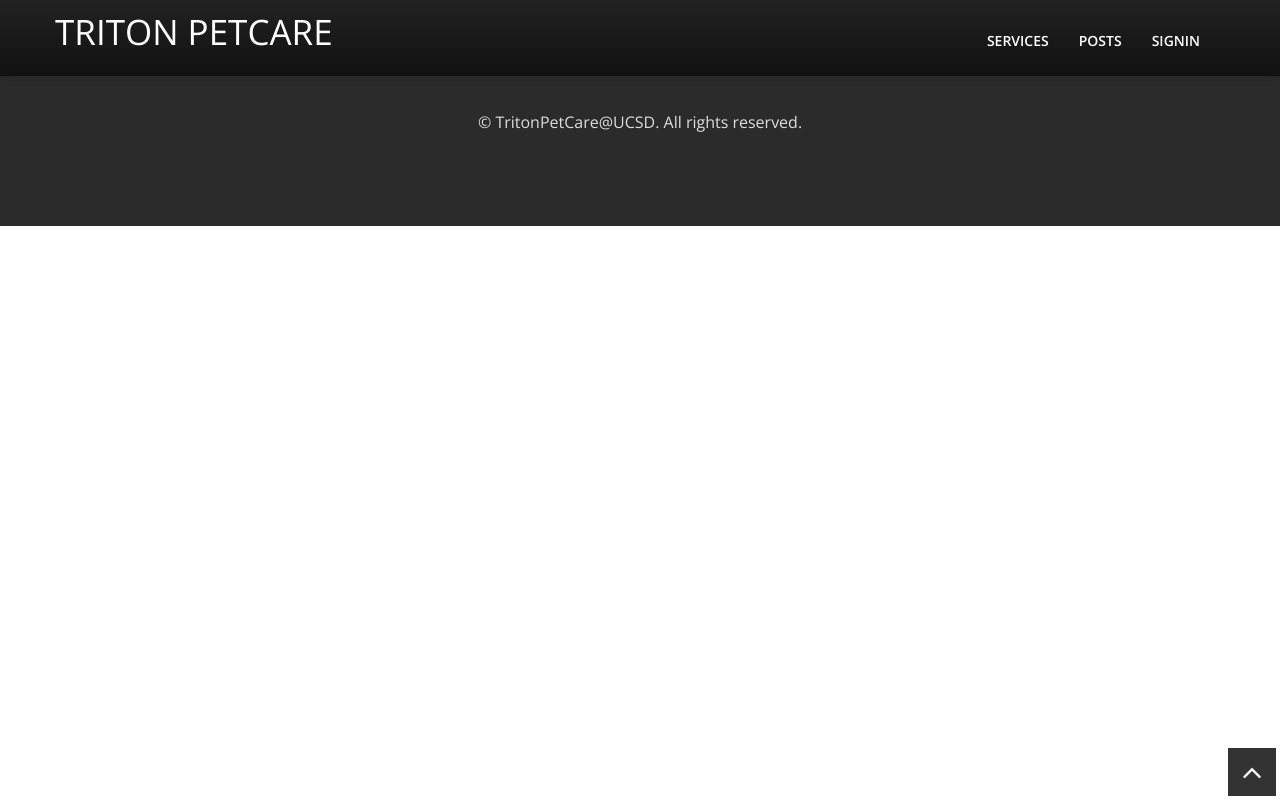
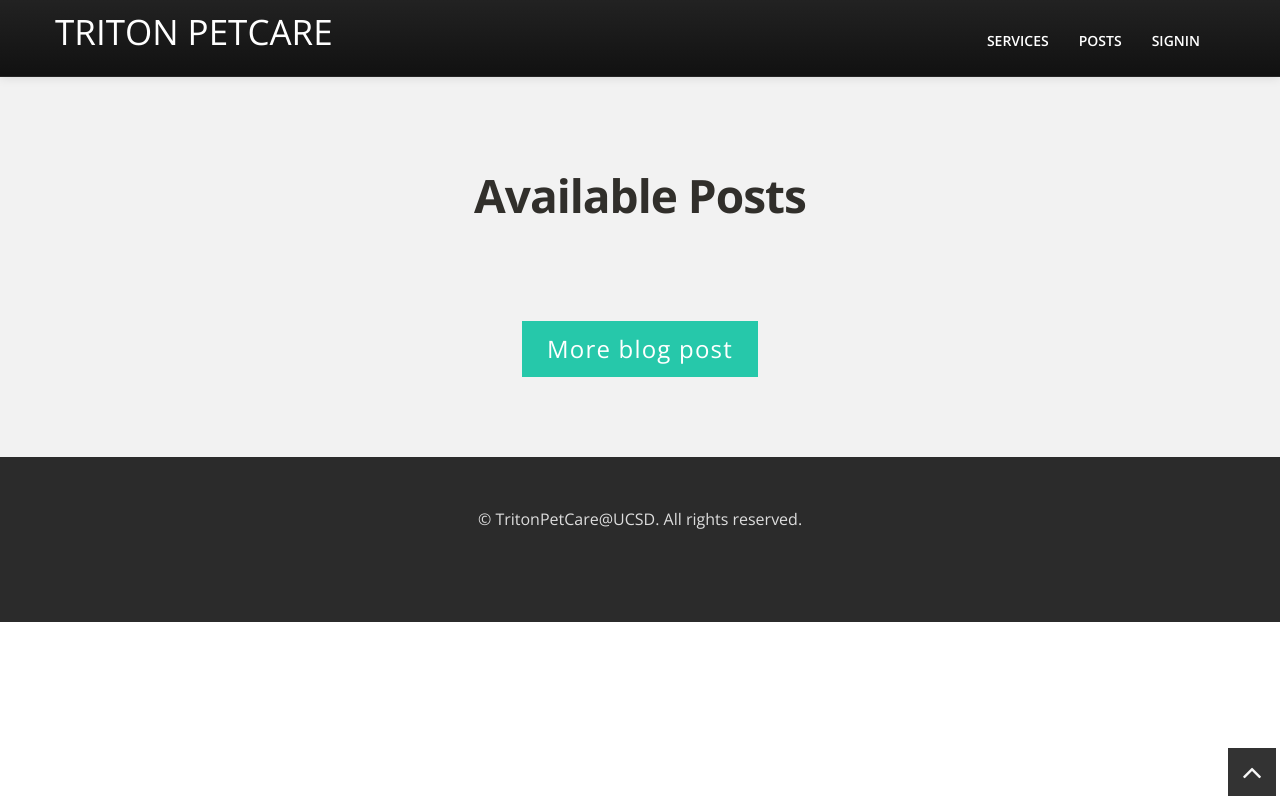
Before and after one commit to UCSD-CSE-210/tritonPetCare, a Flask app: template PetCare/templates/list_posts.html in a window 1280 px wide. Run offline with Flask 2, Linux system fonts and the light colour scheme; the template is opened without the code that fills it, so the values that code supplies are empty.

Commit message:
list posts

```diff
--- a/PetCare/templates/list_posts.html
+++ b/PetCare/templates/list_posts.html
@@ -11,4 +11,58 @@
             {% endfor %}
         </ul>
     {% endif %}
+
+    <section id="blog" class="section">
+		<div class="container">
+			<h4>Available Posts</h4>
+			<!-- Three columns -->
+			<div class="row">
+                {% for post in posts %}
+                    <div class="span3">
+                        <div class="home-post">
+                            <div class="post-image">
+                                <img class="max-img" src="../static/Maxim/img/blog/img1.jpg" alt="" />
+                            </div>
+                            <div class="post-meta">
+                                <i class="icon-calendar icon-2x"></i>
+                                <span class="date">{{post.start_date|string}}</span>
+                                <span class="date">{{post.end_date|string}}</span>
+    {#							<span class="tags"><a href="#">Design</a>, <a href="#">Blog</a></span>#}
+                            </div>
+                            <div class="entry-content">
+                                <h5><strong><a href="#">{{ post.name }}</a></strong></h5>
+                                <p>
+                                    Lorem Ipsum is simply dummy text of the printing and typesetting industry. &hellip;
+                                </p>
+                                <a href="#" class="more">Read more</a>
+                            </div>
+                        </div>
+                    </div>
+                {% endfor %}
+{#				<div class="span3">#}
+{#					<div class="home-post">#}
+{#						<div class="post-image">#}
+{#							<img class="max-img" src="../static/Maxim/img/blog/img4.jpg" alt="" />#}
+{#						</div>#}
+{#						<div class="post-meta">#}
+{#							<i class="icon-file icon-2x"></i>#}
+{#							<span class="date">June 27, 2013</span>#}
+{#							<span class="tags"><a href="#">News</a>, <a href="#">Tutorial</a></span>#}
+{#						</div>#}
+{#						<div class="entry-content">#}
+{#							<h5><strong><a href="#">Free icon set</a></strong></h5>#}
+{#							<p>#}
+{#								Lorem Ipsum is simply dummy text of the printing and typesetting industry. &hellip;#}
+{#							</p>#}
+{#							<a href="#" class="more">Read more</a>#}
+{#						</div>#}
+{#					</div>#}
+{#				</div>#}
+			</div>
+			<div class="blankdivider30"></div>
+			<div class="aligncenter">
+				<a href="#" class="btn btn-large btn-theme">More blog post</a>
+			</div>
+		</div>
+	</section>
 {% endblock %}
```
Lines whose indentation alone changed are shown as unchanged.
